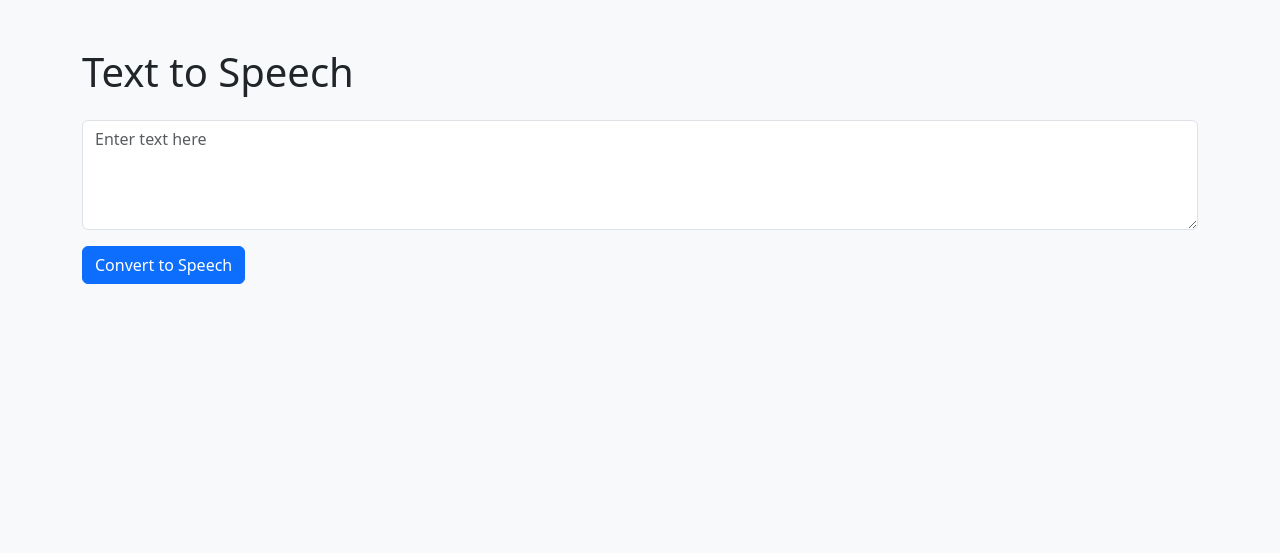
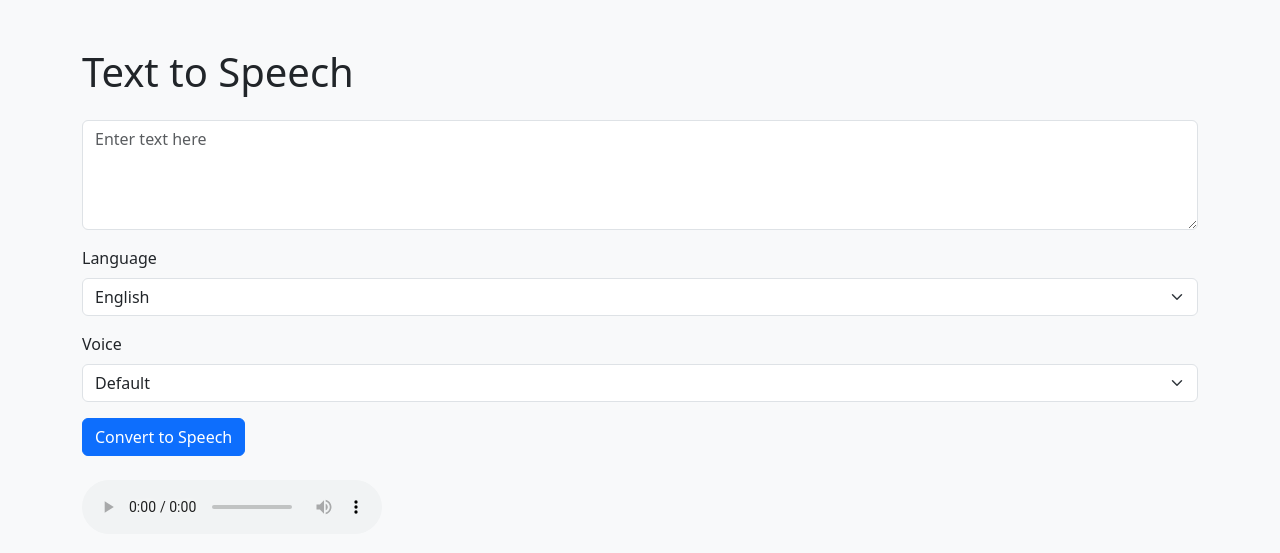
Before and after one commit to hpharsh17/TTS_free, a Flask app: template templates/index.html in a window 1280 px wide. Shown: the top 553 px of the page. Run offline with Flask 3, Linux system fonts and the light colour scheme; the template is opened without the code that fills it: most values are stand-ins (such as "Sample title", 1, 10 or a date in 2020).

Commit message:
Add preview and language/voice options

```diff
--- a/app.py
+++ b/app.py
@@ -1,4 +1,4 @@
-from flask import Flask, request, render_template, send_file
+from flask import Flask, request, render_template
 from gtts import gTTS
 import os
 
@@ -6,14 +6,19 @@ app = Flask(__name__)
 
 @app.route('/', methods=['GET', 'POST'])
 def index():
+    audio_file = None
     if request.method == 'POST':
         text = request.form.get('text', '')
+        language = request.form.get('language', 'en')
+        voice = request.form.get('voice', 'com')
         if text:
-            tts = gTTS(text)
-            filepath = 'output.mp3'
+            tts = gTTS(text=text, lang=language, tld=voice)
+            if not os.path.exists('static'):
+                os.makedirs('static')
+            filepath = os.path.join('static', 'output.mp3')
             tts.save(filepath)
-            return send_file(filepath, as_attachment=True)
-    return render_template('index.html')
+            audio_file = filepath
+    return render_template('index.html', audio_file=audio_file)
 
 if __name__ == '__main__':
     app.run(debug=True)
--- a/templates/index.html
+++ b/templates/index.html
@@ -13,8 +13,31 @@
             <div class="mb-3">
                 <textarea name="text" class="form-control" rows="4" placeholder="Enter text here"></textarea>
             </div>
+            <div class="mb-3">
+                <label class="form-label">Language</label>
+                <select name="language" class="form-select">
+                    <option value="en" selected>English</option>
+                    <option value="fr">French</option>
+                    <option value="de">German</option>
+                    <option value="es">Spanish</option>
+                </select>
+            </div>
+            <div class="mb-3">
+                <label class="form-label">Voice</label>
+                <select name="voice" class="form-select">
+                    <option value="com" selected>Default</option>
+                    <option value="co.uk">UK</option>
+                    <option value="com.au">Australia</option>
+                    <option value="co.in">India</option>
+                </select>
+            </div>
             <button type="submit" class="btn btn-primary">Convert to Speech</button>
         </form>
+        {% if audio_file %}
+        <div class="mt-4">
+            <audio controls src="/{{ audio_file }}"></audio>
+        </div>
+        {% endif %}
     </div>
 </body>
 </html>
```
